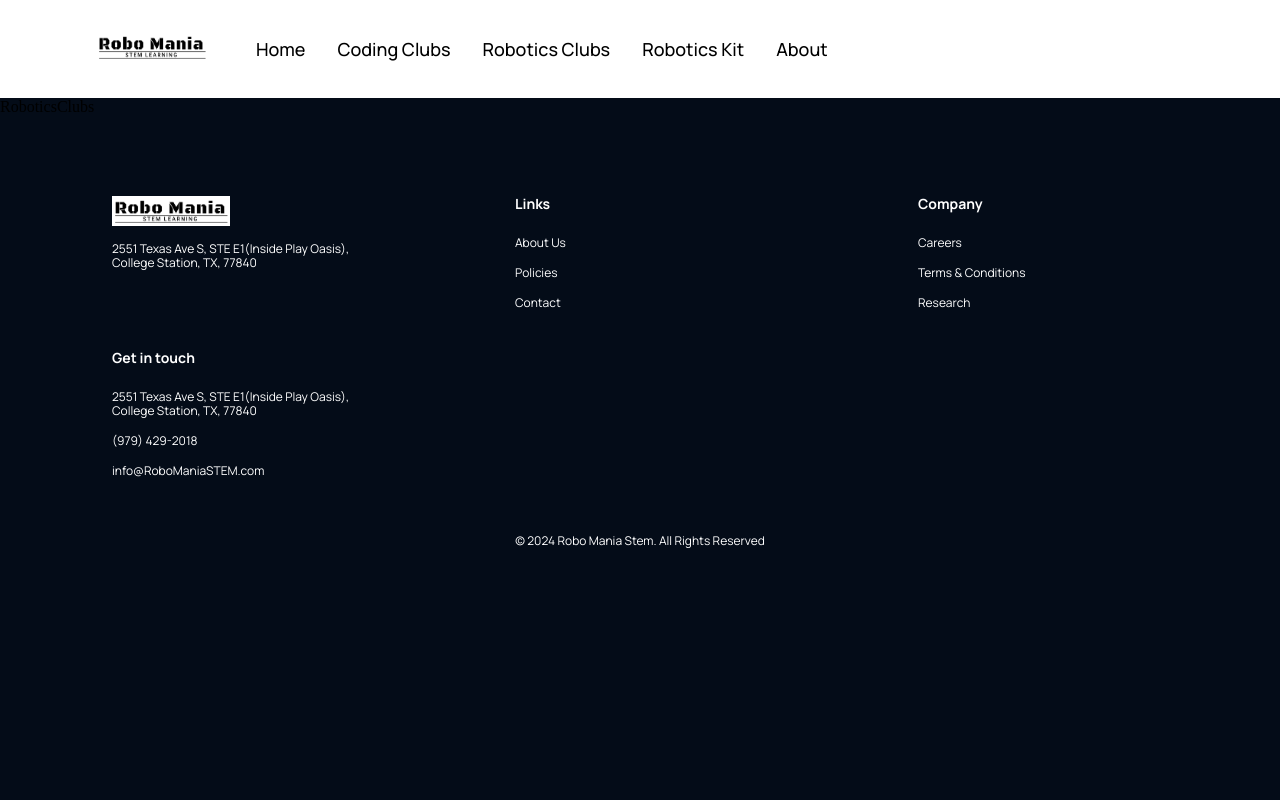
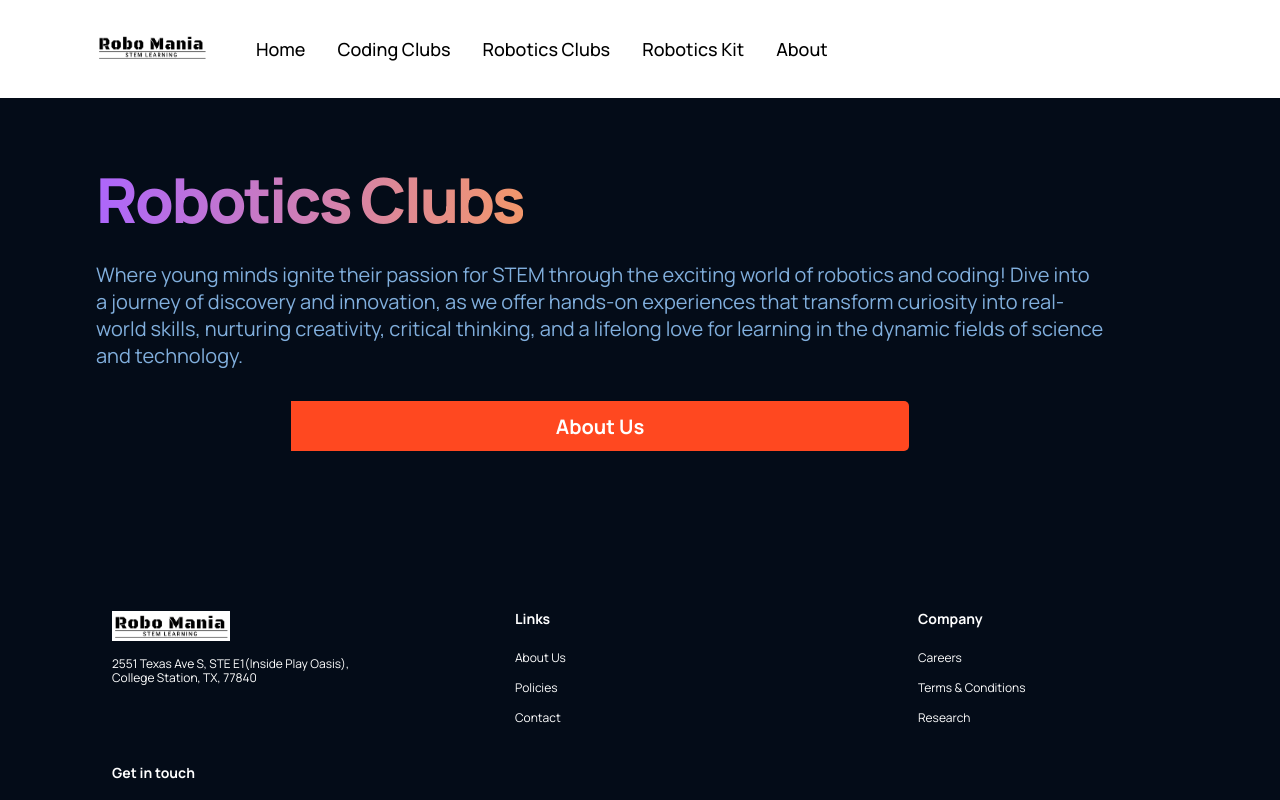
Before and after one commit to KingTheoden1/robomaniastem, a React (Create React App) app: page /RoboticsClubs in a window 1280 px wide. Shown: the top 800 px of the page. Built offline with nearby package versions, Linux system fonts and the light colour scheme.

Commit message:
Placed placeholders within pages header

```diff
--- a/src/pages/About.jsx
+++ b/src/pages/About.jsx
@@ -2,7 +2,17 @@
 
 const About = () => {
   return (
-    <div>About</div>
+    <div className='robomania__header section__padding' id='home'>
+      <div className="robomania__header-content">
+        <h1 className="gradient__text">About Us</h1>
+        <p>Where young minds ignite their passion for STEM through the exciting world of robotics and coding! Dive into a journey of discovery and innovation, as we offer hands-on experiences that transform curiosity into real-world skills, nurturing creativity, critical thinking, and a lifelong love for learning in the dynamic fields of science and technology.</p>
+
+        <div className="robomania__header-content__input">
+          <button type='button'>About Us</button>
+        </div>
+
+      </div>
+    </div>
   )
 }
 
--- a/src/pages/CodingClubs.jsx
+++ b/src/pages/CodingClubs.jsx
@@ -1,8 +1,18 @@
-import React from 'react'
+import React from 'react';
 
 const CodingClubs = () => {
   return (
-    <div>CodingClubs</div>
+    <div className='robomania__header section__padding' id='home'>
+      <div className="robomania__header-content">
+        <h1 className="gradient__text">Coding Clubs</h1>
+        <p>Where young minds ignite their passion for STEM through the exciting world of robotics and coding! Dive into a journey of discovery and innovation, as we offer hands-on experiences that transform curiosity into real-world skills, nurturing creativity, critical thinking, and a lifelong love for learning in the dynamic fields of science and technology.</p>
+
+        <div className="robomania__header-content__input">
+          <button type='button'>About Us</button>
+        </div>
+
+      </div>
+    </div>
   )
 }
 
--- a/src/pages/RoboticsClubs.jsx
+++ b/src/pages/RoboticsClubs.jsx
@@ -2,7 +2,17 @@
 
 const RoboticsClubs = () => {
   return (
-    <div>RoboticsClubs</div>
+    <div className='robomania__header section__padding' id='home'>
+      <div className="robomania__header-content">
+        <h1 className="gradient__text">Robotics Clubs</h1>
+        <p>Where young minds ignite their passion for STEM through the exciting world of robotics and coding! Dive into a journey of discovery and innovation, as we offer hands-on experiences that transform curiosity into real-world skills, nurturing creativity, critical thinking, and a lifelong love for learning in the dynamic fields of science and technology.</p>
+
+        <div className="robomania__header-content__input">
+          <button type='button'>About Us</button>
+        </div>
+
+      </div>
+    </div>
   )
 }
 
--- a/src/pages/RoboticsKit.jsx
+++ b/src/pages/RoboticsKit.jsx
@@ -2,7 +2,17 @@
 
 const RoboticsKit = () => {
   return (
-    <div>RoboticsKit</div>
+    <div className='robomania__header section__padding' id='home'>
+      <div className="robomania__header-content">
+        <h1 className="gradient__text">Robotics Kit</h1>
+        <p>Where young minds ignite their passion for STEM through the exciting world of robotics and coding! Dive into a journey of discovery and innovation, as we offer hands-on experiences that transform curiosity into real-world skills, nurturing creativity, critical thinking, and a lifelong love for learning in the dynamic fields of science and technology.</p>
+
+        <div className="robomania__header-content__input">
+          <button type='button'>About Us</button>
+        </div>
+
+      </div>
+    </div>
   )
 }
 
```
